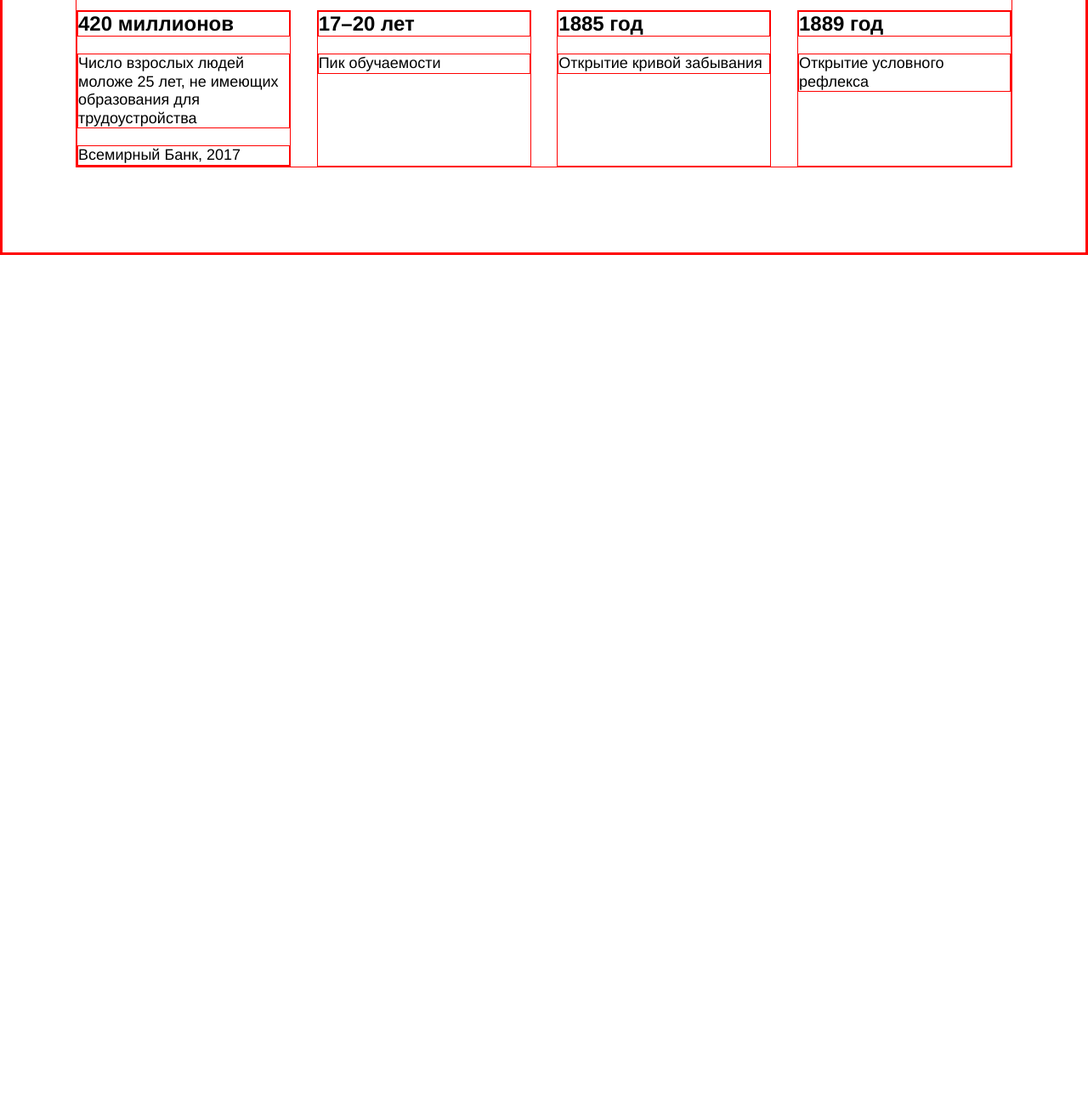
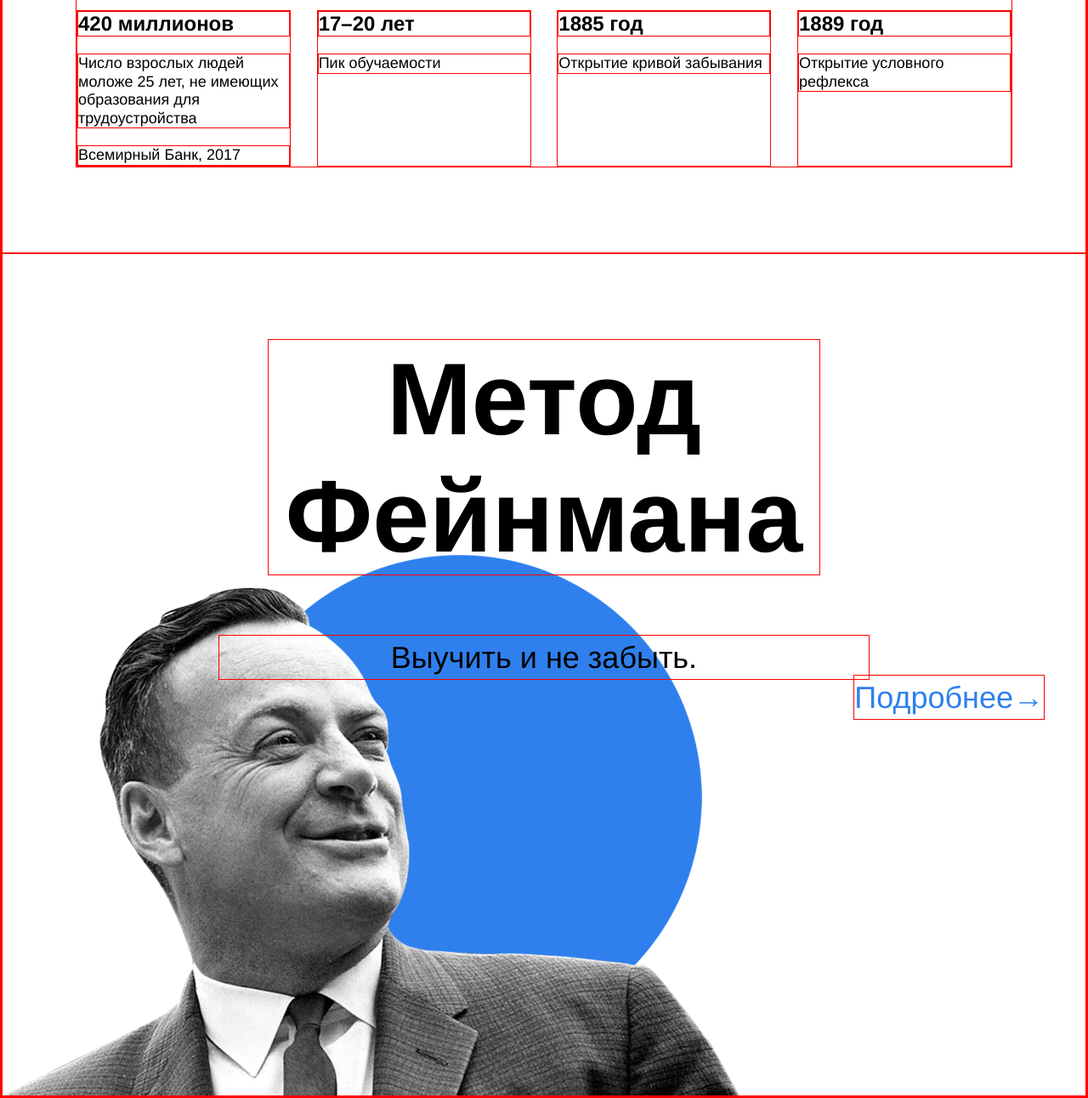
Before and after one commit to wolfox18/how-to-learn, a plain HTML site: page index.html in a window 1280 px wide. Shown: the part 1889-3181 px from the top of the page at 85% size. Before the commit the page ends 2189 px from the top, so only its background shows below. Drawn offline with Linux system fonts and the light colour scheme.

Commit message:
4th block ready

```diff
--- a/index.html
+++ b/index.html
@@ -44,7 +44,7 @@
     <h2 class="section-title section-title-size-m">
       Цифры и факты
     </h2>
-    <p class="section-subtitle">
+    <p class="section-subtitle digits__section-subtitle">
       Про учёбу и мозг
     </p>
     <div class="table">
@@ -84,6 +84,14 @@
       </div>
     </div>
   </section>
+  <section class="feynman">
+    <h2 class="section-title section-title-size-l">Метод Фейнмана</h2>
+    <p class="section-subtitle feynman__section-subtitle">
+      Выучить и не забыть.
+    </p>
+    <a href="#" class="fenmann__link">Подробнее→</a>
+    <img class="feynman__picture" src="./images/feynman.png" alt="Greytone Feynman smiles and looks up">
+  </section>
 </body>
 
 </html>
--- a/styles/style.css
+++ b/styles/style.css
@@ -45,7 +45,7 @@
   width: 730px;
 }
 
-.header__subtitle{
+.header__subtitle {
   position: absolute;
   left: 64px;
   bottom: 30px;
@@ -142,6 +142,7 @@
 
 .section-title-size-l {
   font-size: 120px;
+  width: 648px;
 }
 
 .section-title-theme-light {
@@ -154,23 +155,30 @@
 
 .section-subtitle {
   width: 60%;
-  line-height: 34px;
-  margin-top: 20px;
-  font-size: 24px;
+
   text-align: center;
 }
-.table{
+
+.digits__section-subtitle {
+  line-height: 34px;
+  font-size: 24px;
+  margin-top: 20px;
+}
+
+.table {
   display: flex;
   flex-wrap: wrap;
   justify-content: space-between;
   width: 1100px;
 }
-.table__heading{
+
+.table__heading {
   line-height: 1.15;
   font-size: 24px;
   font-weight: bold;
 }
-.table__text{
+
+.table__text {
   line-height: 1.2;
   font-size: 18px;
   font-weight: normal;
@@ -184,9 +192,45 @@
   margin-right: 0;
   margin-top: 80px;
 }
+
 .table__cell_theme_dark {
   width: 200px;
   color: white;
   margin-right: 0;
   margin-top: 80px;
 }
+
+.feynman {
+  display: flex;
+  flex-direction: column;
+  align-items: center;
+  padding-top: 100px;
+  height: 890px;
+  position: relative;
+}
+
+.feynman__section-subtitle {
+  margin-top: 70px;
+  line-height: 51px;
+  font-size: 36px;
+}
+
+.feynman__picture{
+  position: absolute;
+  bottom: 0;
+  left: 0;
+  z-index: -1;
+  width: 867px;
+  height: 637px;
+}
+
+.fenmann__link{
+  position: absolute;
+  right: 0;
+  top: 50%;
+  line-height: 51px;
+  font-size: 36px;
+  text-decoration: none;
+  margin-right: 48px;
+  color: #2f80ed;
+}
```
